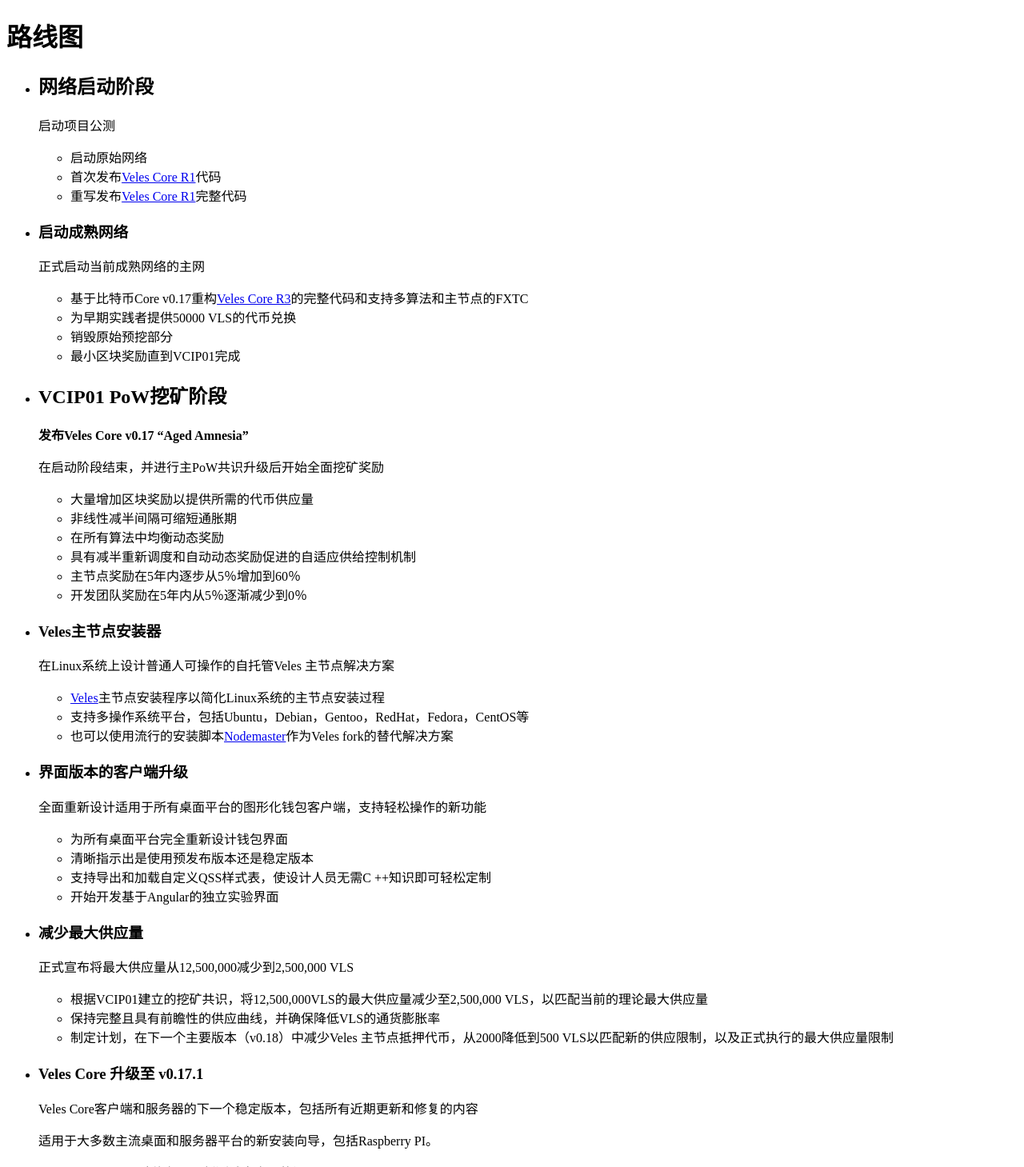
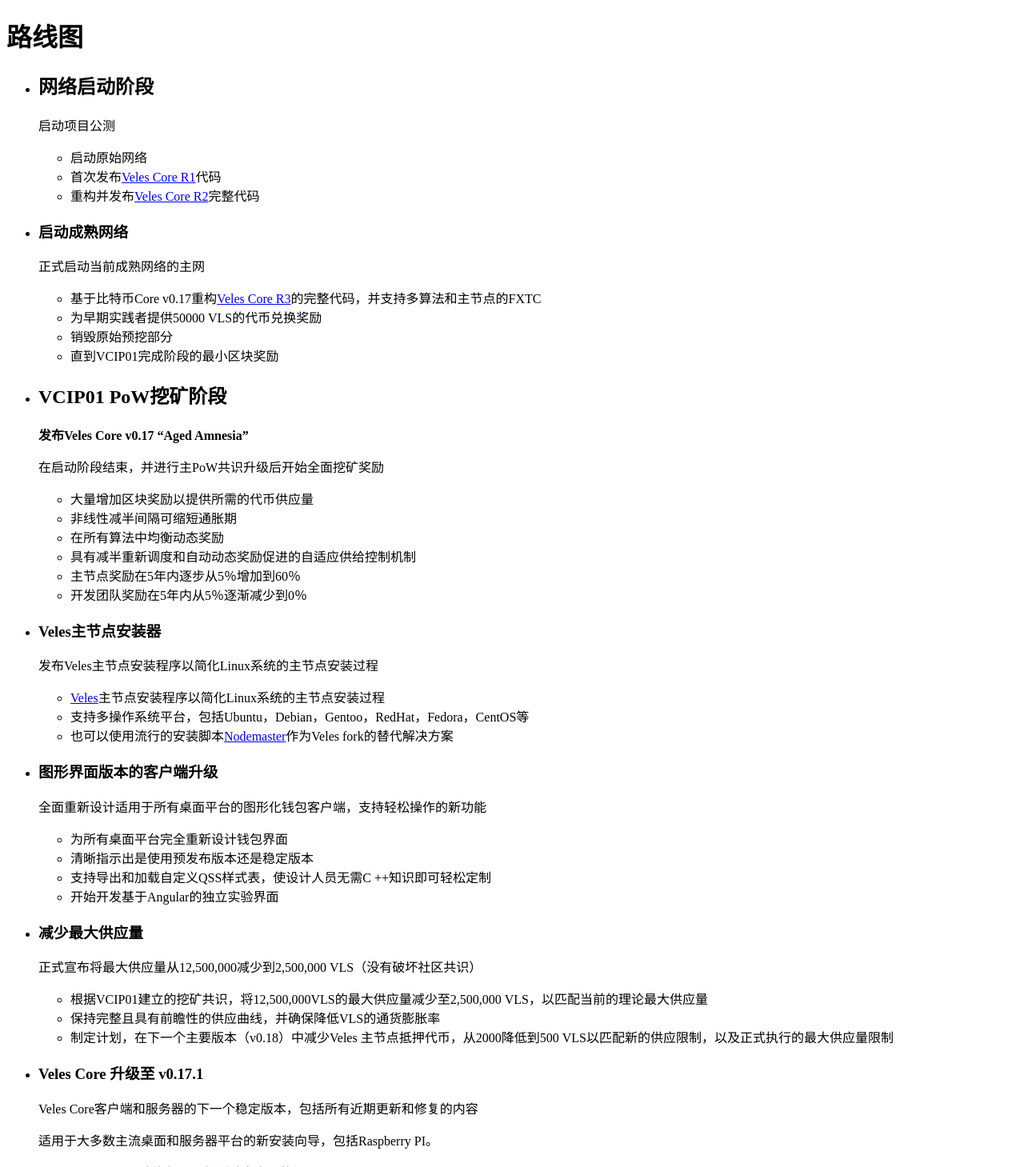
Before and after one commit to AltcoinBaggins/veles-website, a Python web app: template templates/roadmapCN.html in a window 1280 px wide. Shown: the top 1459 px of the page at 80% size. Run offline with Jinja, Linux system fonts and the light colour scheme; the template is opened without the code that fills it, so the values that code supplies are empty.

Commit message:
fixing typos on CN roadmap ...

```diff
--- a/templates/roadmapCN.html
+++ b/templates/roadmapCN.html
@@ -24,7 +24,7 @@
                                             <ul>
                                                 <li class="checked">启动原始网络</li>
                                                 <li class="checked">首次发布<a href="https://github.com/velescore/veles-legacy-r1">Veles Core R1</a>代码</li>
-                                                <li class="checked">重写发布<a href="https://github.com/velescore/veles-legacy-r2">Veles Core R1</a>完整代码</li>
+                                                <li class="checked">重构并发布<a href="https://github.com/velescore/veles-legacy-r2">Veles Core R2</a>完整代码</li>
                                             </ul>
                                         </div>
                                     </div>
@@ -37,10 +37,10 @@
                                         </div>
                                         <div class="split-right">
                                             <ul class="content-skills">
-                                                <li class="checked">基于比特币Core v0.17重构<a href="https://github.com/velescore/veles-legacy-r3">Veles Core R3</a>的完整代码和支持多算法和主节点的FXTC</li>
-                                                <li class="checked">为早期实践者提供50000 VLS的代币兑换</li>
+                                                <li class="checked">基于比特币Core v0.17重构<a href="https://github.com/velescore/veles-legacy-r3">Veles Core R3</a>的完整代码，并支持多算法和主节点的FXTC</li>
+                                                <li class="checked">为早期实践者提供50000 VLS的代币兑换奖励</li>
                                                 <li class="checked">销毁原始预挖部分</li>
-                                                <li class="checked">最小区块奖励直到VCIP01完成</li>
+                                                <li class="checked">直到VCIP01完成阶段的最小区块奖励</li>
                                             </ul>
                                         </div>
                                     </div>
@@ -69,7 +69,7 @@
                                     <div class="split-contents">
                                         <div class="split-left">
                                             <h3>Veles主节点安装器</h3>
-                                            <p>在Linux系统上设计普通人可操作的自托管Veles 主节点解决方案</p>
+                                            <p>发布Veles主节点安装程序以简化Linux系统的主节点安装过程</p>
                                         </div>
                                         <div class="split-right">
                                             <ul class="content-skills">
@@ -83,7 +83,7 @@
                                 <li class="event" data-date="Mar 2019">
                                     <div class="split-contents">
                                         <div class="split-left">
-                                            <h3>界面版本的客户端升级</h3>
+                                            <h3>图形界面版本的客户端升级</h3>
                                             <p>全面重新设计适用于所有桌面平台的图形化钱包客户端，支持轻松操作的新功能</p>
                                         </div>
                                         <div class="split-right">
@@ -102,7 +102,7 @@
                                     <div class="split-contents">
                                         <div class="split-left">
                                             <h3>减少最大供应量</h3>
-                                            <p>正式宣布将最大供应量从12,500,000减少到2,500,000 VLS</p>
+                                            <p>正式宣布将最大供应量从12,500,000减少到2,500,000 VLS（没有破坏社区共识）</p>
                                         </div>
                                         <div class="split-right">
                                             <ul class="content-skills">
@@ -167,7 +167,7 @@
                                         <div class="split-right">
                                             <ul class="content-skills">
                                             <li>实现并启动PoS共识机制，作为PoW的补充，从而建立更强大，更安全的网络</li>
-                                            <li>激活私人发送 / 即时发送</li>
+                                            <li>激活隐私发送 / 即时发送</li>
                                             <li>将代码重新引入最新的比特币Core v0.18，实现几个新功能作为钱包备份实用程序，并为将来支持硬件钱包奠定基础</li>
                                             <li>新的主节点质押（从2000减少到500 VLS）转换期，以匹配最大的供应量</li>
                                             <li>进一步改善界面客户端的内部支持</li>
```
